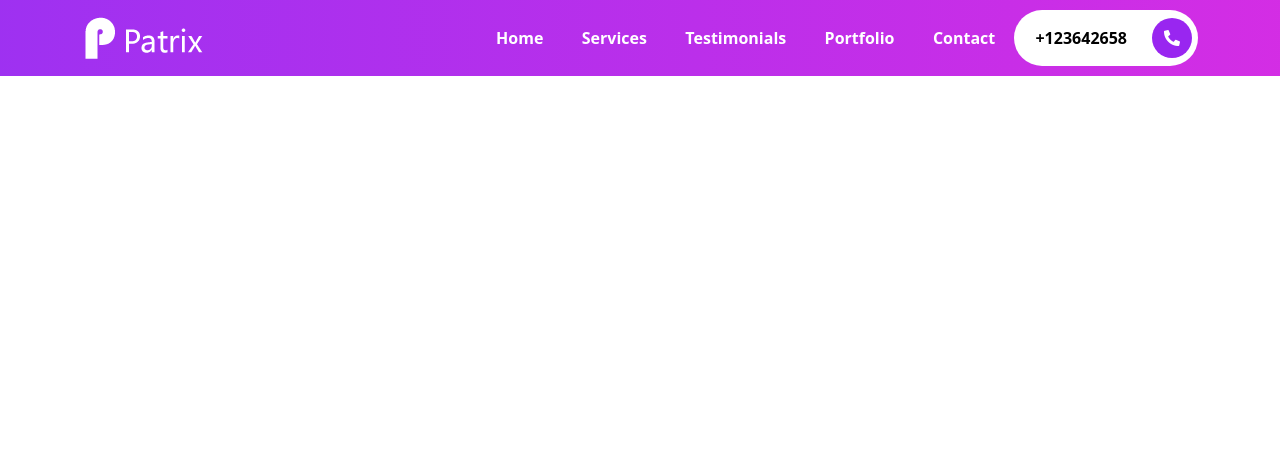
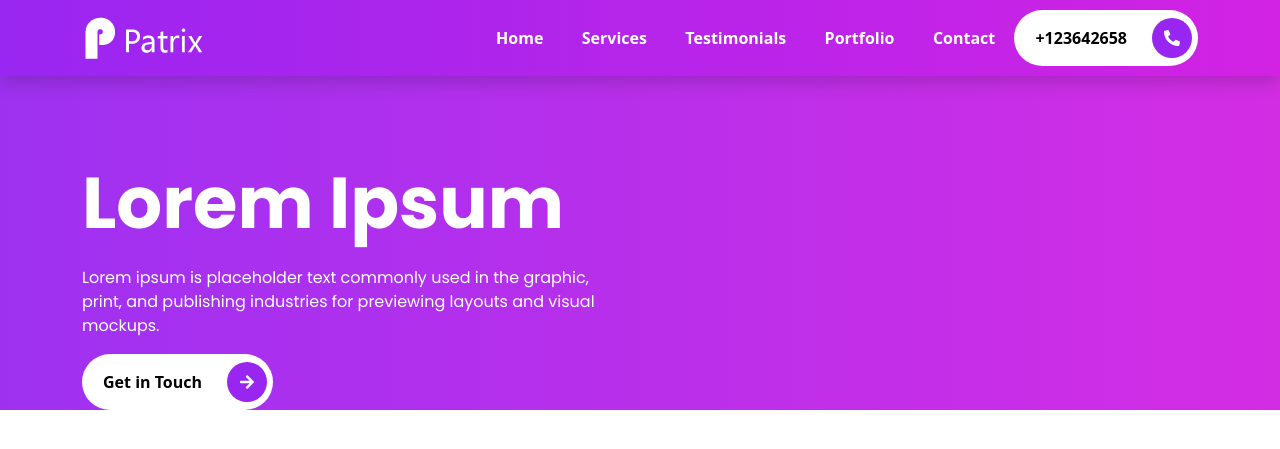
Before and after one commit to collinsMutai/bootstrap5-sass, a PHP site: page / in a window 1280 px wide. Shown: the top 449 px of the page. Run offline with PHP 8.4, Linux system fonts and the light colour scheme.

Commit message:
intro section-one

```diff
--- a/index.html
+++ b/index.html
@@ -7,11 +7,12 @@
     <title>Bootstrap 5 with Sass</title>
     <link rel="stylesheet" href="assets/css/style.css"/>
     <link rel="stylesheet" href="assets/css/fontawesome.css"/>
+    <link href="https://fonts.googleapis.com/css2?family=Poppins:wght@400;500;600;700;800;900&display=swap" rel="stylesheet">
 
 </head>
 <body>
     <!-- Navbar -->
-    <nav class="navbar navbar-expand-lg navbar-dark menu">
+    <nav class="navbar navbar-expand-lg navbar-dark menu shadow fixed-top">
         <div class="container">
           <a class="navbar-brand" href="#"><img src="assets/images/logo.png" alt="logo image"></a>
           <button class="navbar-toggler" type="button" data-bs-toggle="collapse" data-bs-target="#navbarNav" aria-controls="navbarNav" aria-expanded="false" aria-label="Toggle navigation">
@@ -39,6 +40,29 @@
           </div>
         </div>
       </nav>
+
+      <!-- intro -->
+      <section id="home" class="intro-section">
+        <div class="container">
+          <div class="row align-items-center text-white">
+            <div class="col-md-6 intros">
+              <h1 class="display-2">
+                <span class="display-2--intro">Lorem ipsum </span>
+                <span class="display-2--description lh-base">Lorem ipsum is placeholder text commonly used in the graphic, print, and
+                  publishing industries for previewing layouts and visual mockups.</span>
+              </h1>
+              <button type="button" class="rounded-pill btn-rounded">Get in Touch<span><i class="fas fa-arrow-right"></i></span></button>
+
+            </div>
+            <div class="col-md-6 intros"></div>
+          </div>
+        </div>
+
+      </section>
+
+
+
+
     <script src="/assets/js/bootstrap.bundle.js"></script>
 </body>
 </html>
--- a/scss/components/_typography.scss
+++ b/scss/components/_typography.scss
@@ -0,0 +1,20 @@
+@use '../custom' as *;
+
+.display-2 {
+  margin-bottom: 1rem;
+  text-transform: capitalize;
+  font-family: "Poppins", sans-serif;
+
+  &--intro {
+    display: inline-block;
+    font-weight: 700;
+    font-family: "Poppins", sans-serif;
+  }
+
+  &--description {
+    font-size: 1rem;
+    display: block;
+    margin-top: 1.2rem;
+    text-transform: none;
+  }
+}
--- a/scss/sections/_intro-section.scss
+++ b/scss/sections/_intro-section.scss
@@ -0,0 +1,9 @@
+@use '../custom' as *;
+@use '../components/mixins' as *;
+
+.intro-section {
+  @include gradient;
+  padding: 10rem 0 0 0;
+  width: 100%;
+  height: 100%;
+}
```
Also changed, not shown: assets/css/style.css, 1 other file.
